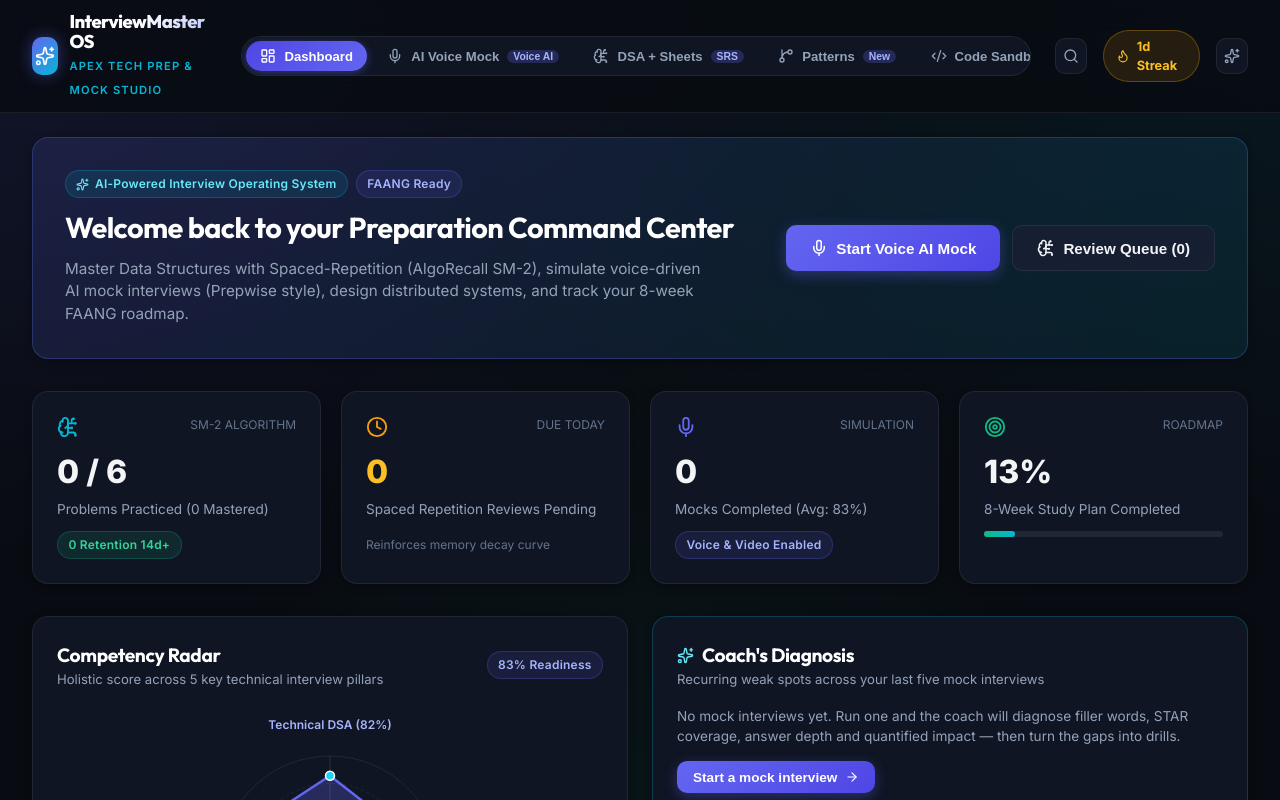
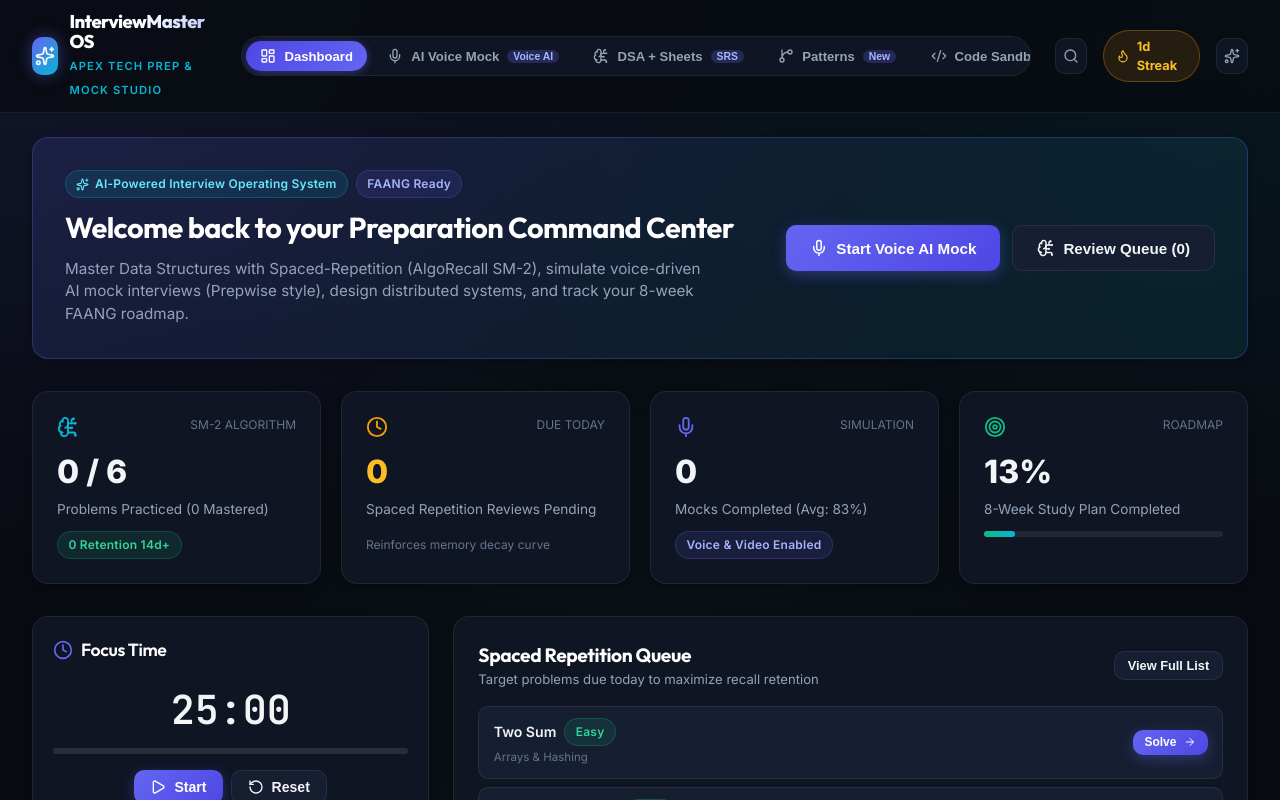
Before and after one commit to PoornaSri26/InterviewPrep, a React (Vite) app: page / in a window 1280 px wide. Both pictures are taken after a click on the button "Enter Platform". Shown: the top 800 px of the page. Built offline with nearby package versions, Linux system fonts and the light colour scheme.

Commit message:
Add study timer pomodoro feature to dashboard

```diff
--- a/src/components/DashboardView.tsx
+++ b/src/components/DashboardView.tsx
@@ -19,8 +19,11 @@ import {
   CalendarCheck,
   Table,
   BarChart3,
-  Zap
+  Zap,
+  Trophy,
+  Bug
 } from 'lucide-react';
+import { StudyTimer } from './StudyTimer';
 
 interface DashboardViewProps {
   problems: Problem[];
@@ -271,7 +274,76 @@ export const DashboardView: React.FC<DashboardViewProps> = ({
         </div>
       </div>
 
-      {/* Main Row: Radar Chart Competencies + Spaced Due Queue */}
+      {/* Study Timer + Stats Row */}
+      <div style={{ display: 'grid', gridTemplateColumns: '1fr 2fr', gap: '1.5rem' }}>
+        <StudyTimer />
+        {/* Spaced Due Queue - moved up */}
+        <div className="glass-card" style={{ display: 'flex', flexDirection: 'column' }}>
+          <div style={{ display: 'flex', justifyContent: 'space-between', alignItems: 'center', marginBottom: '1rem' }}>
+            <div>
+              <h3 style={{ fontSize: '1.2rem' }}>Spaced Repetition Queue</h3>
+              <p style={{ fontSize: '0.82rem', color: 'var(--text-muted)' }}>
+                Target problems due today to maximize recall retention
+              </p>
+            </div>
+            <button
+              className="btn-secondary"
+              style={{ padding: '0.4rem 0.8rem', fontSize: '0.8rem' }}
+              onClick={() => onNavigate('dsa')}
+            >
+              View Full List
+            </button>
+          </div>
+
+          <div style={{ display: 'flex', flexDirection: 'column', gap: '0.5rem', flex: 1 }}>
+            {(dueToday.length > 0 ? dueToday : problems).slice(0, 3).map((prob) => {
+              const diffBadge =
+                prob.difficulty === 'Easy'
+                  ? 'badge-easy'
+                  : prob.difficulty === 'Medium'
+                  ? 'badge-medium'
+                  : 'badge-hard';
+
+              return (
+                <div
+                  key={prob.id}
+                  style={{
+                    background: 'var(--bg-surface-elevated)',
+                    border: '1px solid var(--border-subtle)',
+                    borderRadius: 'var(--radius-md)',
+                    padding: '0.7rem 0.9rem',
+                    display: 'flex',
+                    alignItems: 'center',
+                    justifyContent: 'space-between',
+                    gap: '1rem'
+                  }}
+                >
+                  <div style={{ display: 'flex', flexDirection: 'column', gap: '0.2rem' }}>
+                    <div style={{ display: 'flex', alignItems: 'center', gap: '0.5rem' }}>
+                      <span style={{ fontWeight: 600, fontSize: '0.88rem' }}>{prob.title}</span>
+                      <span className={`badge ${diffBadge}`}>{prob.difficulty}</span>
+                    </div>
+                    <div style={{ fontSize: '0.72rem', color: 'var(--text-dim)' }}>
+                      {prob.category}
+                    </div>
+                  </div>
+
+                  <button
+                    className="btn-primary"
+                    style={{ padding: '0.35rem 0.7rem', fontSize: '0.75rem' }}
+                    onClick={() => onSolveProblem(prob.id)}
+                  >
+                    Solve
+                    <ArrowRight size={12} />
+                  </button>
+                </div>
+              );
+            })}
+          </div>
+        </div>
+      </div>
+
+      {/* Main Row: Radar Chart Competencies + Coach */}
       <div className="grid-2">
         {/* Competency Radar Evaluation */}
         <div className="glass-card" style={{ display: 'flex', flexDirection: 'column', alignItems: 'center' }}>
--- /dev/null
+++ b/src/components/StudyTimer.tsx
@@ -0,0 +1,94 @@
+import React, { useState, useEffect } from 'react';
+import { Clock, Play, Pause, RotateCcw } from 'lucide-react';
+
+export const StudyTimer: React.FC = () => {
+  const [minutes, setMinutes] = useState(25);
+  const [seconds, setSeconds] = useState(0);
+  const [isActive, setIsActive] = useState(false);
+  const [mode, setMode] = useState<'work' | 'break'>('work');
+
+  useEffect(() => {
+    let interval: NodeJS.Timeout | null = null;
+    if (isActive) {
+      interval = setInterval(() => {
+        if (seconds > 0) {
+          setSeconds(seconds - 1);
+        } else if (minutes > 0) {
+          setMinutes(minutes - 1);
+          setSeconds(59);
+        } else {
+          if (mode === 'work') {
+            setMode('break');
+            setMinutes(5);
+            setSeconds(0);
+          } else {
+            setMode('work');
+            setMinutes(25);
+            setSeconds(0);
+          }
+          setIsActive(false);
+        }
+      }, 1000);
+    } else if (!isActive && seconds !== 0) {
+      if (interval) clearInterval(interval);
+    }
+    return () => {
+      if (interval) clearInterval(interval);
+    };
+  }, [isActive, seconds, minutes, mode]);
+
+  const toggleTimer = () => {
+    setIsActive(!isActive);
+  };
+
+  const resetTimer = () => {
+    setIsActive(false);
+    setMode('work');
+    setMinutes(25);
+    setSeconds(0);
+  };
+
+  const totalSeconds = mode === 'work' ? 25 * 60 : 5 * 60;
+  const currentSeconds = minutes * 60 + seconds;
+  const progress = ((totalSeconds - currentSeconds) / totalSeconds) * 100;
+
+  return (
+    <div className="glass-card" style={{ padding: '1.25rem' }}>
+      <div style={{ display: 'flex', alignItems: 'center', gap: '0.5rem', marginBottom: '1rem' }}>
+        <Clock size={20} color={mode === 'work' ? 'var(--accent-primary)' : 'var(--accent-success)'} />
+        <h3 style={{ fontSize: '1.1rem', fontWeight: 600 }}>
+          {mode === 'work' ? 'Focus Time' : 'Break Time'}
+        </h3>
+      </div>
+
+      <div style={{ textAlign: 'center', marginBottom: '1rem' }}>
+        <div style={{ fontSize: '2.5rem', fontWeight: 700, fontFamily: 'var(--font-mono)', marginBottom: '0.5rem' }}>
+          {String(minutes).padStart(2, '0')}:{String(seconds).padStart(2, '0')}
+        </div>
+        <div style={{ height: '6px', background: 'rgba(255,255,255,0.1)', borderRadius: '3px', overflow: 'hidden', marginBottom: '1rem' }}>
+          <div
+            style={{
+              height: '100%',
+              width: `${progress}%`,
+              background: mode === 'work' ? 'var(--accent-primary)' : 'var(--accent-success)',
+              transition: 'width 1s linear'
+            }}
+          />
+        </div>
+        <div style={{ display: 'flex', gap: '0.5rem', justifyContent: 'center' }}>
+          <button className="btn-primary" onClick={toggleTimer} style={{ padding: '0.5rem 1rem' }}>
+            {isActive ? <Pause size={16} /> : <Play size={16} />}
+            {isActive ? 'Pause' : 'Start'}
+          </button>
+          <button className="btn-secondary" onClick={resetTimer} style={{ padding: '0.5rem 1rem' }}>
+            <RotateCcw size={16} />
+            Reset
+          </button>
+        </div>
+      </div>
+      <div style={{ fontSize: '0.8rem', color: 'var(--text-muted)', textAlign: 'center' }}>
+        Pomodoro Technique: 25 min work / 5 min break
+      </div>
+    </div>
+  );
+};
```
